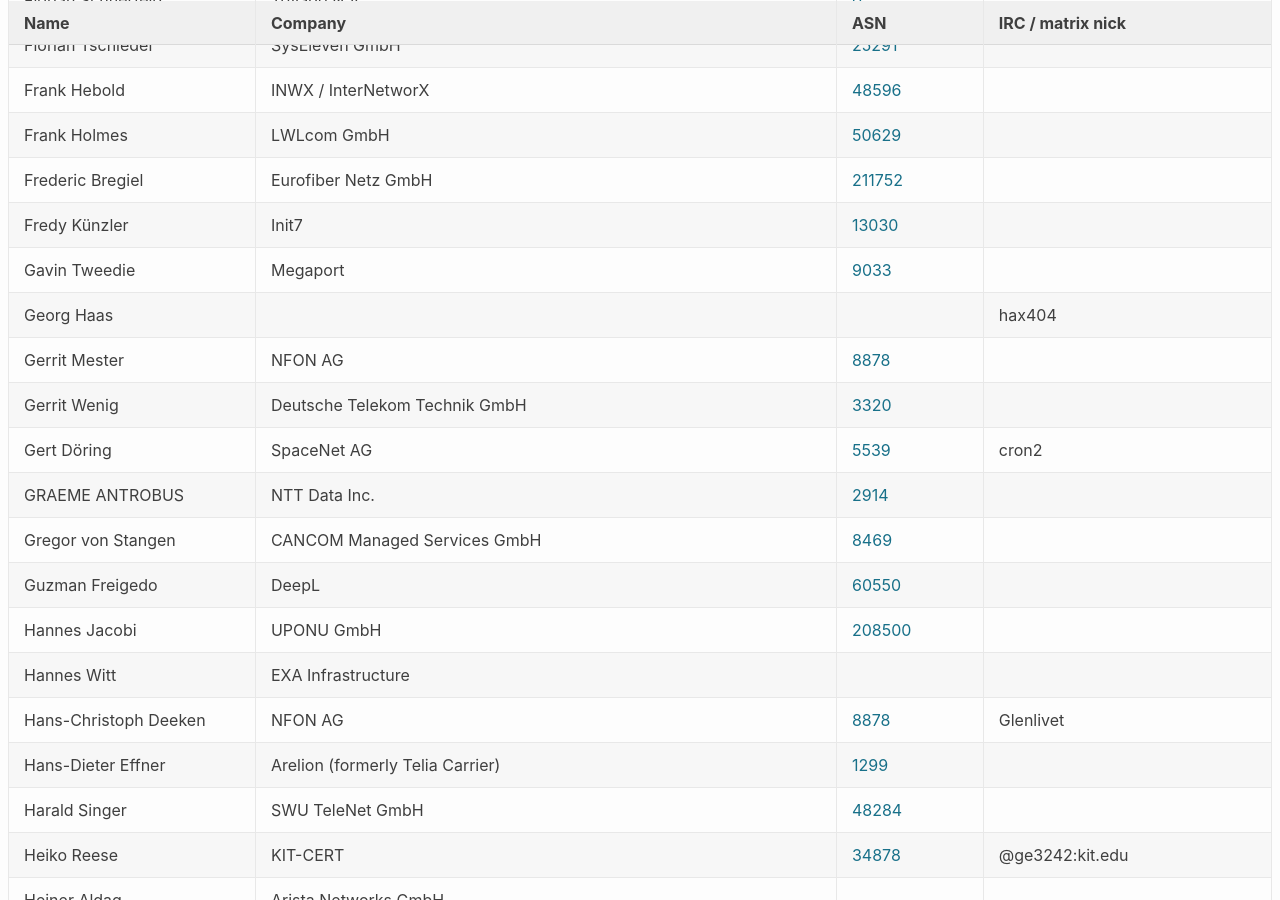
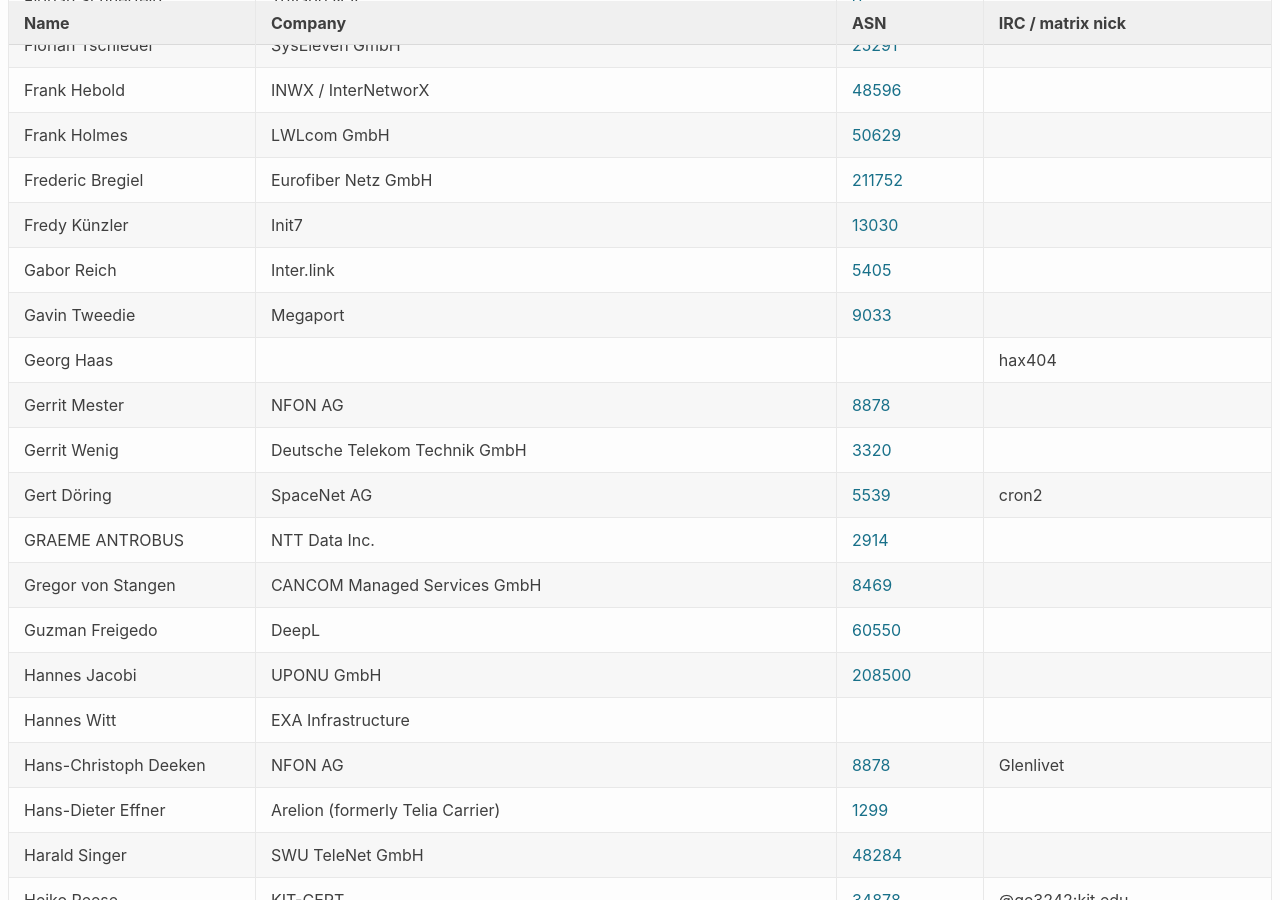
Before and after one commit to denog/pretix-attendeelist, a Jekyll site: the page built from denog16/index.markdown, in a window 1280 px wide and 900 px high, scrolled down 5713 px. Built offline with Jekyll 4.4.1, drawn with Linux system fonts in a browser that asks for light colours.

Commit message:
Latest data: Wed Oct 23 08:11:23 UTC 2024

```diff
--- a/_data/attendees_denog16_onsite.json
+++ b/_data/attendees_denog16_onsite.json
@@ -774,6 +774,12 @@
     "asn": "13030"
   },
   {
+    "name": "Gabor Reich",
+    "company": "Inter.link",
+    "irc": null,
+    "asn": "5405"
+  },
+  {
     "name": "Gavin Tweedie",
     "company": "Megaport",
     "irc": null,
```
